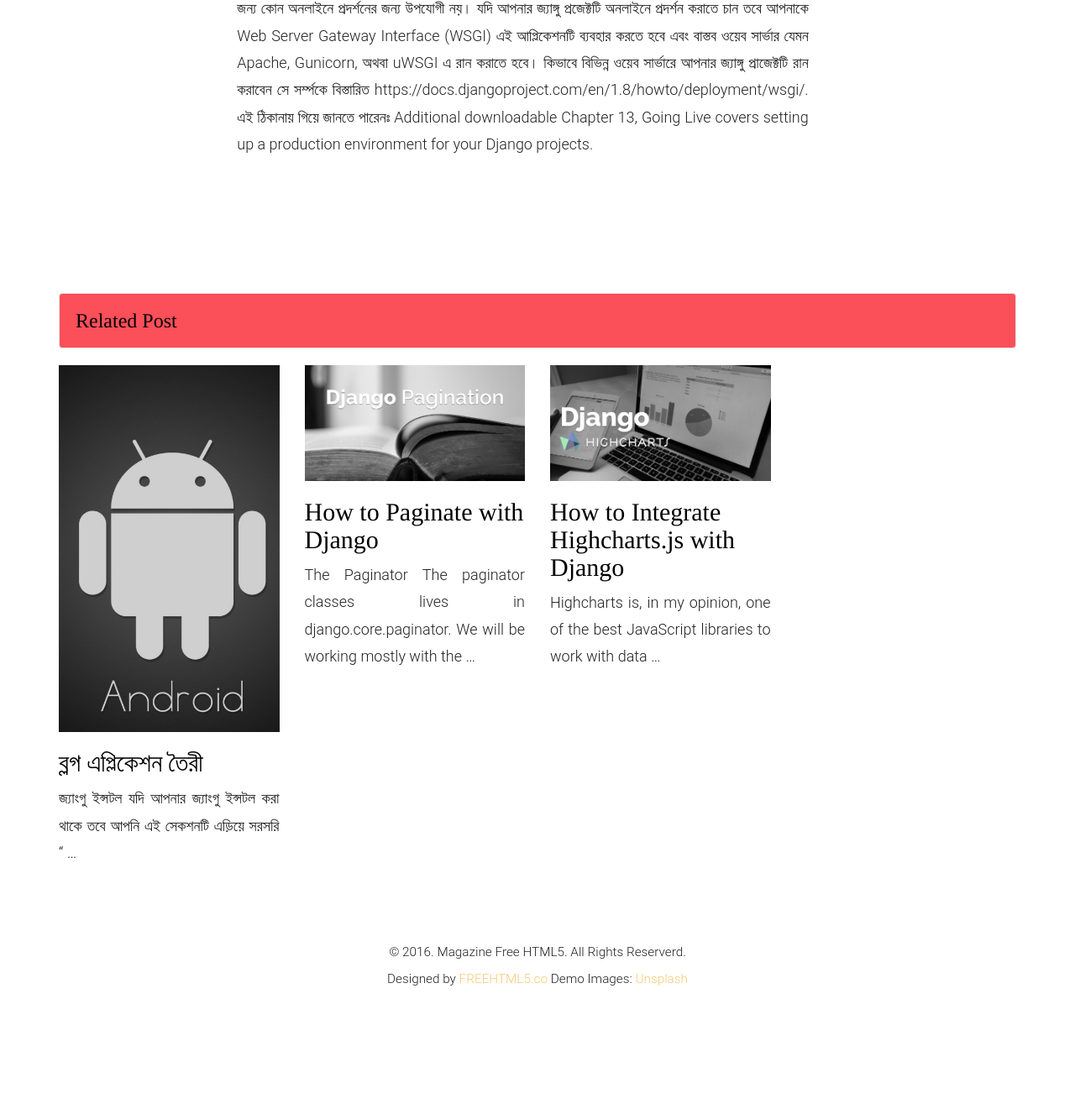
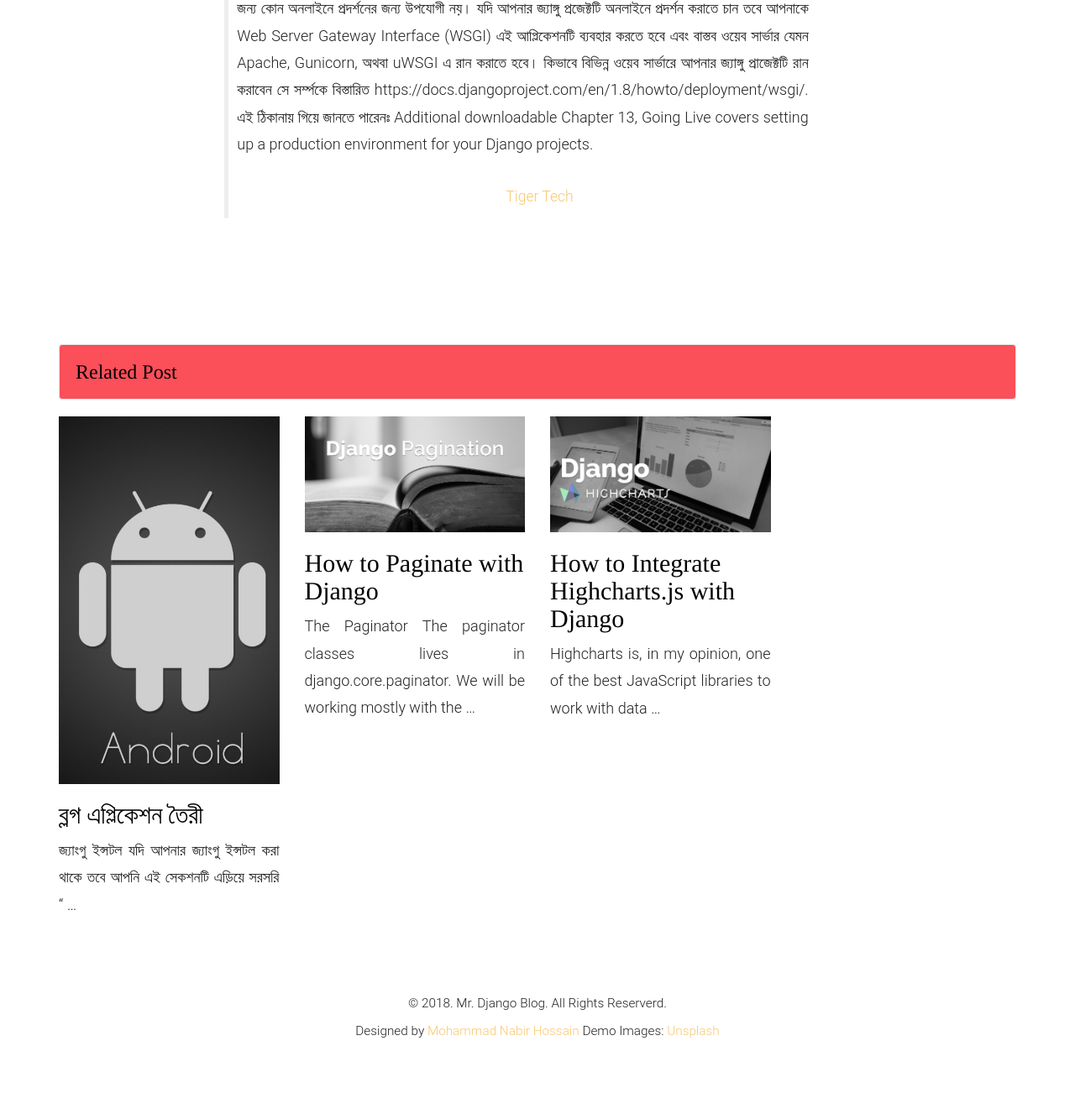
Before and after one commit to nabirhossain/NobinBlog, a Django app: page /detail/2 in a window 1280 px wide. Shown: the part 2467-3794 px from the top of the page at 84% size. Before the commit the page ends 3641 px from the top, so only its background shows below. Run offline with Django 3.2, Linux system fonts and the light colour scheme; data comes from the database, SQL or seed files in the repository; some libraries are stand-ins or nearby versions; some web fonts are replaced.

Commit message:
facebook comment modified

```diff
--- a/blog/templates/base.html
+++ b/blog/templates/base.html
@@ -79,9 +79,9 @@
 				<a href="#" class="js-fh5co-nav-toggle fh5co-nav-toggle"><i></i></a>
 				<!-- SOCIAL ICON -->
 				<ul class="fh5co-social">
-					<li><a href="#"><i class="icon-twitter"></i></a></li>
-					<li><a href="#"><i class="icon-facebook"></i></a></li>
-					<li><a href="#"><i class="icon-linkedin"></i></a></li>
+					<li><a href="https://twitter.com/MdNabirHossain3"><i class="icon-twitter"></i></a></li>
+					<li><a href="https://www.facebook.com/profile.php?id=100008592640528&ref=bookmarks"><i class="icon-facebook"></i></a></li>
+					<li><a href="https://www.linkedin.com/in/nabir-hossain-a72249106/"><i class="icon-linkedin"></i></a></li>
 				</ul>
 				<!-- END Social icon -->
 				<div class="col-lg-12 col-md-12 text-center">
@@ -103,7 +103,7 @@
 
 <!-- Footer -->
 	<footer id="fh5co-footer">
-		<p><small>&copy; 2016. Magazine Free HTML5. All Rights Reserverd. <br> Designed by <a href="" target="_blank">FREEHTML5.co</a>  Demo Images: <a href="" target="_blank">Unsplash</a></small></p>
+		<p><small>&copy; 2018. Mr. Django Blog. All Rights Reserverd. <br> Designed by <a href="https://www.facebook.com/profile.php?id=100008592640528&ref=bookmarks" target="_blank">Mohammad Nabir Hossain</a>  Demo Images: <a href="" target="_blank">Unsplash</a></small></p>
 	</footer>
 <!-- End Footer -->
 
--- a/blog/templates/post_detail.html
+++ b/blog/templates/post_detail.html
@@ -57,7 +57,7 @@
 
 				</div>
 
-				<div class="fb-like" data-href="https://developers.facebook.com/docs/plugins/" data-layout="standard" data-action="like" data-size="large" data-show-faces="true" data-share="true"></div>
+				<div class="fb-page" data-href="https://www.facebook.com/Mobile.computer.internet/" data-tabs="timeline" data-height="200" data-small-header="false" data-adapt-container-width="true" data-hide-cover="false" data-show-facepile="true"><blockquote cite="https://www.facebook.com/Mobile.computer.internet/" class="fb-xfbml-parse-ignore"><a href="https://www.facebook.com/Mobile.computer.internet/">Tiger Tech</a></blockquote></div>
 				<div class="fb-comments" data-href="https://www.facebook.com/docs/plugin" data-numposts="5"></div>
 			</article>
 		</div>
```
